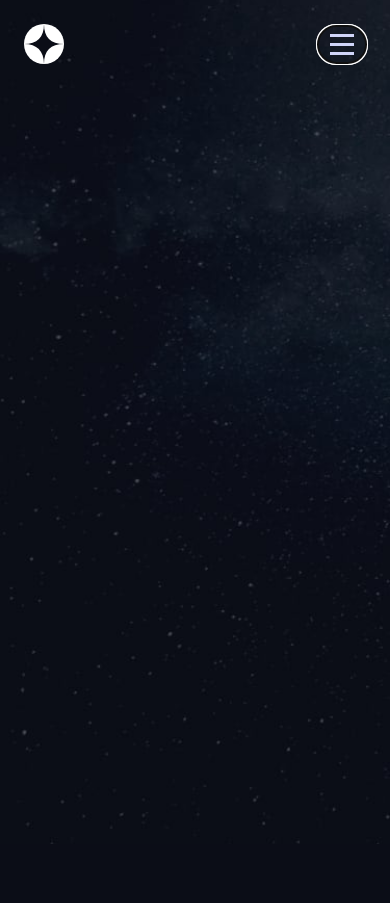
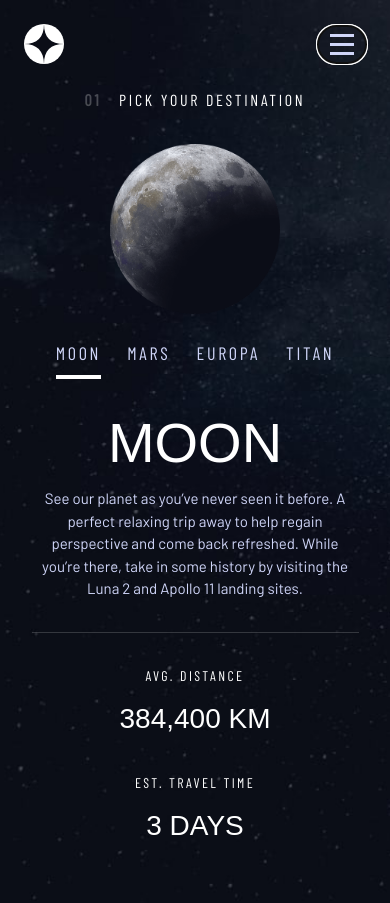
Before and after one commit to basitkorai/space-tourism-website, a React (Vite) app: page /destination in a window 390 px wide. Before the commit the page ends 844 px from the top, so only its background shows below. Built offline with nearby package versions, Linux system fonts and the light colour scheme; a web font is replaced by a local one.

Commit message:
style: mobile layout updated

```diff
--- a/src/context/context.jsx
+++ b/src/context/context.jsx
@@ -4,10 +4,13 @@ const AppContext = createContext()
 
 const AppProvider = ({ children }) => {
   const [isSidebarOpen, setIsSidebarOpen] = useState(false)
+  const [tab, setTab] = useState(`moon`)
 
   const functions = {
     isSidebarOpen,
     setIsSidebarOpen,
+    tab,
+    setTab,
   }
 
   return (
--- a/src/pages/Destination.jsx
+++ b/src/pages/Destination.jsx
@@ -1,9 +1,11 @@
 import Navbar from '../components/Navbar'
 import Sidebar from '../components/Sidebar'
-import AppProvider from '../context/context'
+import AppProvider, { useGlobalContext } from '../context/context'
 import backgroundImages from '../utils/backgroundImages'
+import planet from '../assets/images/destination/image-moon.png'
 
 const Destination = () => {
+  const { tab, setTab } = useGlobalContext()
   return (
     <AppProvider>
       <div className={`bg-destination ${backgroundImages}`}>
@@ -11,6 +13,84 @@ const Destination = () => {
           <Navbar />
           <Sidebar />
         </header>
+        <div className="grid justify-center pt-6 text-center">
+          <p className="text-base uppercase font-sans_cond tracking-[0.16875rem] text-center mb-8">
+            <span className="font-bold opacity-25 mr-[1.12rem]">01</span>Pick
+            your destination
+          </p>
+          <div className="max-w-[10.625rem] mx-auto mb-[1.625rem]">
+            <img src={planet} alt="" width="445" height="445" />
+          </div>
+          <div className="tab-list text-center justify-center flex gap-[1.63rem] sm:gap-8 mb-5">
+            <button
+              aria-selected={tab === 'moon' ? 'true' : 'false'}
+              onClick={() => {
+                setTab(`moon`)
+              }}
+              className={`pb-3 uppercase font-sans_cond text-accent bg-dark tracking-[0.16875rem] relative after:content-[''] after:absolute  after:h-1 after:w-full after:bottom-0 after:right-0  ${
+                tab === 'moon' ? 'after:bg-white' : 'hover:after:bg-navcolor'
+              }`}
+            >
+              Moon
+            </button>
+            <button
+              aria-selected={tab === 'mars' ? 'true' : 'false'}
+              onClick={() => {
+                setTab(`mars`)
+              }}
+              className={`pb-3 uppercase font-sans_cond text-accent bg-dark tracking-[0.16875rem] relative after:content-[''] after:absolute  after:h-1 after:w-full after:bottom-0 after:right-0 ${
+                tab === 'mars' ? 'after:bg-white' : 'hover:after:bg-navcolor'
+              }`}
+            >
+              Mars
+            </button>
+            <button
+              aria-selected={tab === 'europa' ? 'true' : 'false'}
+              onClick={() => {
+                setTab(`europa`)
+              }}
+              className={`pb-3 uppercase font-sans_cond text-accent bg-dark tracking-[0.16875rem] relative after:content-[''] after:absolute  after:h-1 after:w-full after:bottom-0 after:right-0 ${
+                tab === 'europa' ? 'after:bg-white' : 'hover:after:bg-navcolor'
+              }`}
+            >
+              Europa
+            </button>
+            <button
+              aria-selected={tab === 'titan' ? 'true' : 'false'}
+              onClick={() => {
+                setTab(`titan`)
+              }}
+              className={`pb-3 uppercase font-sans_cond text-accent bg-dark tracking-[0.16875rem] relative after:content-[''] after:absolute  after:h-1 after:w-full after:bottom-0 after:right-0 ${
+                tab === 'titan' ? 'after:bg-white' : 'hover:after:bg-navcolor'
+              }`}
+            >
+              Titan
+            </button>
+          </div>
+          <h2 className="text-h3 font-serif leading-none text-center my-4">
+            MOON
+          </h2>
+          <p className="text-[0.9375rem] md:text-base max-w-[20.4375rem] md:max-w-[27.75rem] text-accent leading-normal mx-auto">
+            See our planet as you’ve never seen it before. A perfect relaxing
+            trip away to help regain perspective and come back refreshed. While
+            you’re there, take in some history by visiting the Luna 2 and Apollo
+            11 landing sites.
+          </p>
+
+          <div className="block w-full max-w-[20.4375rem] md:max-w-[27.75rem] h-[0.0625rem] bg-grey my-8"></div>
+          <div className="grid gap-8 mb-[3.56rem]">
+            <p className="grid gap-3 text-center">
+              <span className="text-sh2 font-sans_cond">AVG. DISTANCE</span>
+              <span className="text-sh1 font-serif">384,400 KM</span>
+            </p>
+            <p className="grid gap-3 text-center">
+              <span className="text-sh2 font-sans_cond uppercase">
+                Est. travel time
+              </span>
+              <span className="text-sh1 font-serif">3 DAYS</span>
+            </p>
+          </div>
+        </div>
       </div>
     </AppProvider>
   )
--- a/tailwind.config.js
+++ b/tailwind.config.js
@@ -31,7 +31,9 @@ export default {
         h4: '2rem',
         h5: '1.75rem',
         sh1: '1.75rem',
-        sh2: '0.875rem',
+        sh2: ['0.875rem', {
+          letterSpacing: "0.14763rem"
+        }],
         navtext: '1rem',
         body: '1.125rem',
       },
```
